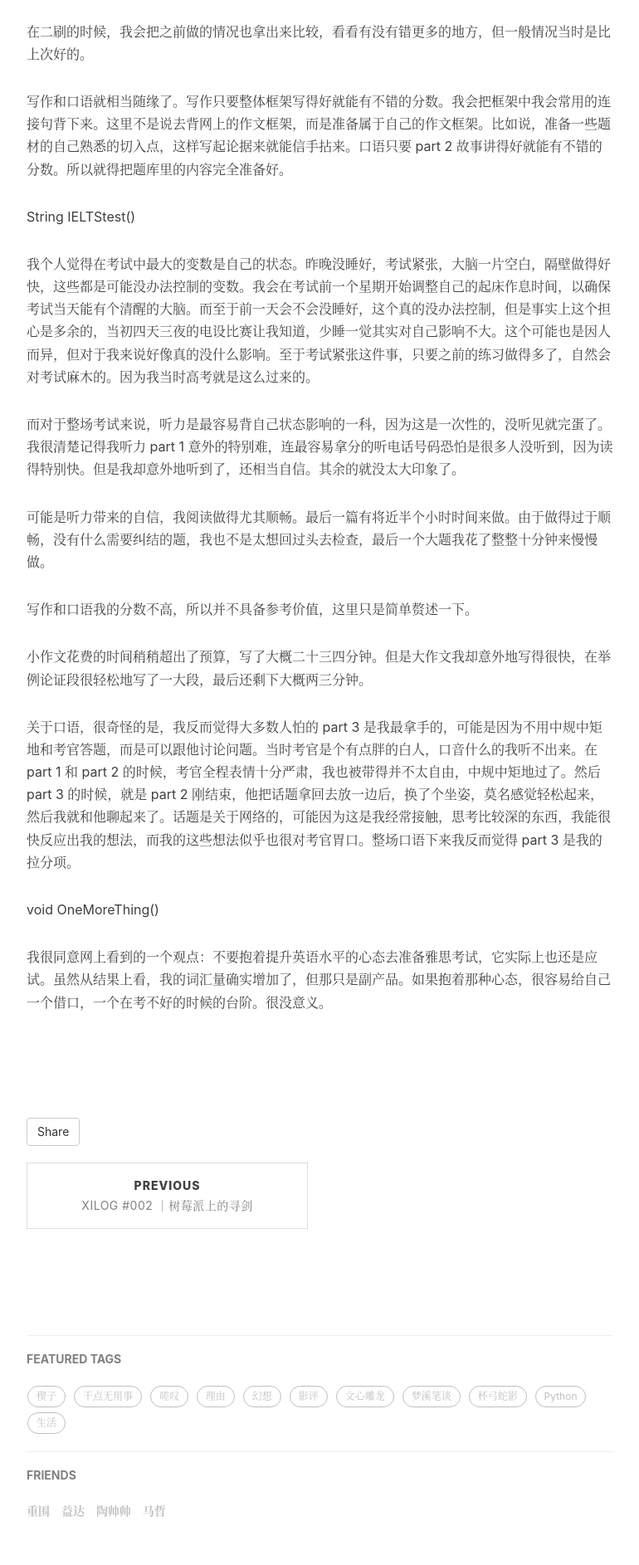
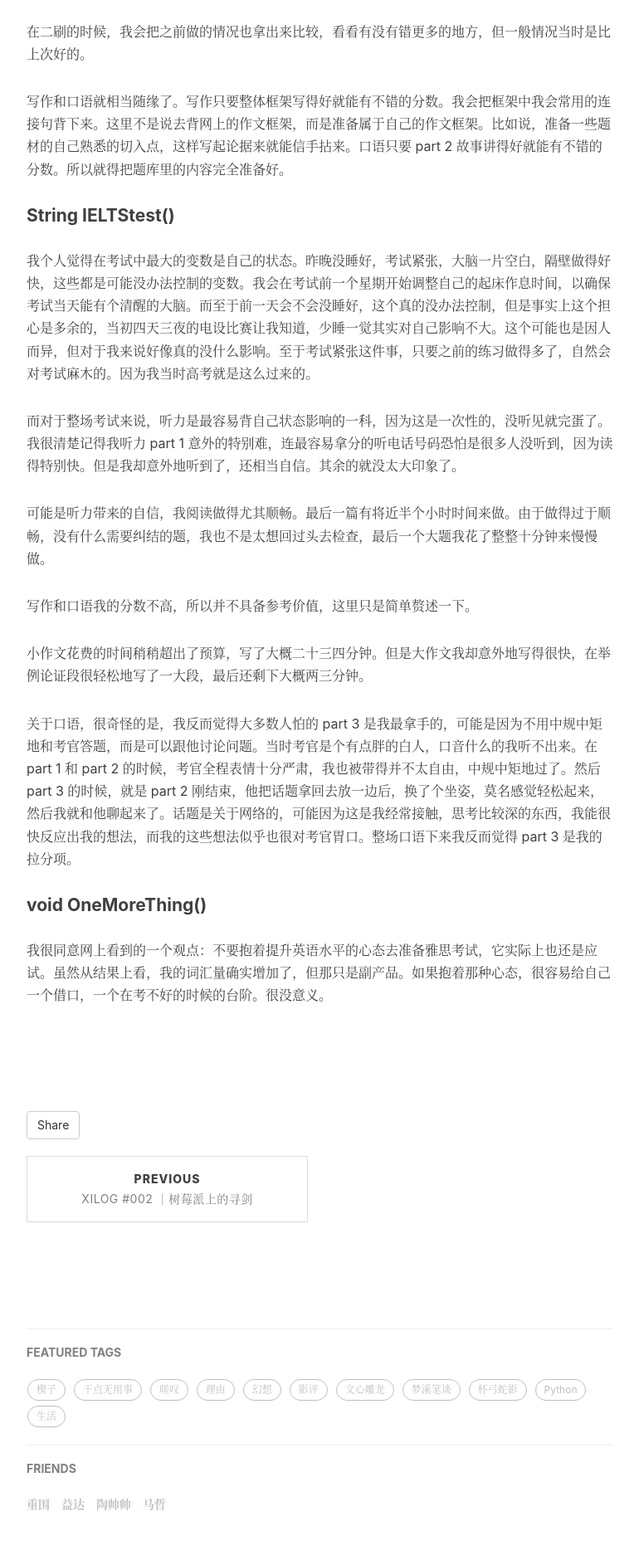
Before and after one commit to Xiphoray/Xiphoray.github.io, a Jekyll site: the page built from _posts/2018-11-28-kao.md, in a window 1280 px wide. Shown: the part 2754-4640 px from the top of the page at 83% size, without its empty margins (233-1003 px from the left). Built offline with Jekyll 4.4.1, drawn with Linux system fonts in a browser that asks for light colours; nearby versions of some CDN libraries; comment, search, counter and statistics services are not loaded.

```diff
--- a/_posts/2018-11-28-kao.md
+++ b/_posts/2018-11-28-kao.md
@@ -56,7 +56,7 @@ tags:
 
 写作和口语就相当随缘了。写作只要整体框架写得好就能有不错的分数。我会把框架中我会常用的连接句背下来。这里不是说去背网上的作文框架，而是准备属于自己的作文框架。比如说，准备一些题材的自己熟悉的切入点，这样写起论据来就能信手拈来。口语只要 part 2 故事讲得好就能有不错的分数。所以就得把题库里的内容完全准备好。
 
-String IELTStest()
+#### String IELTStest()
 
 我个人觉得在考试中最大的变数是自己的状态。昨晚没睡好，考试紧张，大脑一片空白，隔壁做得好快，这些都是可能没办法控制的变数。我会在考试前一个星期开始调整自己的起床作息时间，以确保考试当天能有个清醒的大脑。而至于前一天会不会没睡好，这个真的没办法控制，但是事实上这个担心是多余的，当初四天三夜的电设比赛让我知道，少睡一觉其实对自己影响不大。这个可能也是因人而异，但对于我来说好像真的没什么影响。至于考试紧张这件事，只要之前的练习做得多了，自然会对考试麻木的。因为我当时高考就是这么过来的。
 
@@ -70,6 +70,6 @@ String IELTStest()
 
 关于口语，很奇怪的是，我反而觉得大多数人怕的 part 3 是我最拿手的，可能是因为不用中规中矩地和考官答题，而是可以跟他讨论问题。当时考官是个有点胖的白人，口音什么的我听不出来。在 part 1 和 part 2 的时候，考官全程表情十分严肃，我也被带得并不太自由，中规中矩地过了。然后 part 3 的时候，就是 part 2 刚结束，他把话题拿回去放一边后，换了个坐姿，莫名感觉轻松起来，然后我就和他聊起来了。话题是关于网络的，可能因为这是我经常接触，思考比较深的东西，我能很快反应出我的想法，而我的这些想法似乎也很对考官胃口。整场口语下来我反而觉得 part 3 是我的拉分项。
 
-void OneMoreThing()
+#### void OneMoreThing()
 
 我很同意网上看到的一个观点：不要抱着提升英语水平的心态去准备雅思考试，它实际上也还是应试。虽然从结果上看，我的词汇量确实增加了，但那只是副产品。如果抱着那种心态，很容易给自己一个借口，一个在考不好的时候的台阶。很没意义。
--- a/gallery/index.html
+++ b/gallery/index.html
@@ -53,7 +53,7 @@ layout: default
 		</script>
 		<script type="text/javascript">
 
-		var data = ["2018-08-05",
+		var data = ["2018-11-28","2018-08-05",
 							"2018-08-04","2018-08-03","2018-04-26","2018-04-18","2018-04-15",
 							"2018-02-02","2018-02-01","2018-01-31","2018-01-30","2018-01-29",
 							"2018-01-28","2018-01-27","2018-01-26","2018-01-25","2018-01-24",
```
Also changed, not shown: gallery/images/2018-11-28.webp (added).
